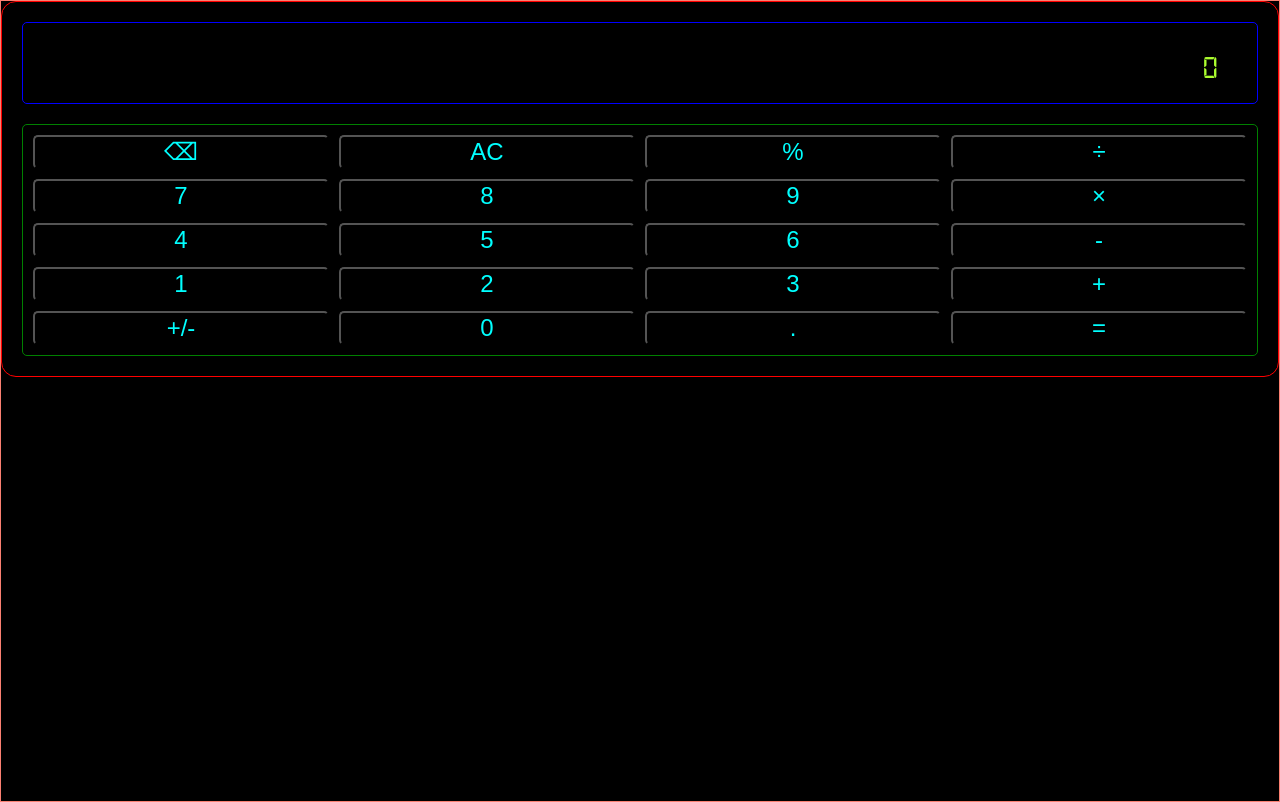
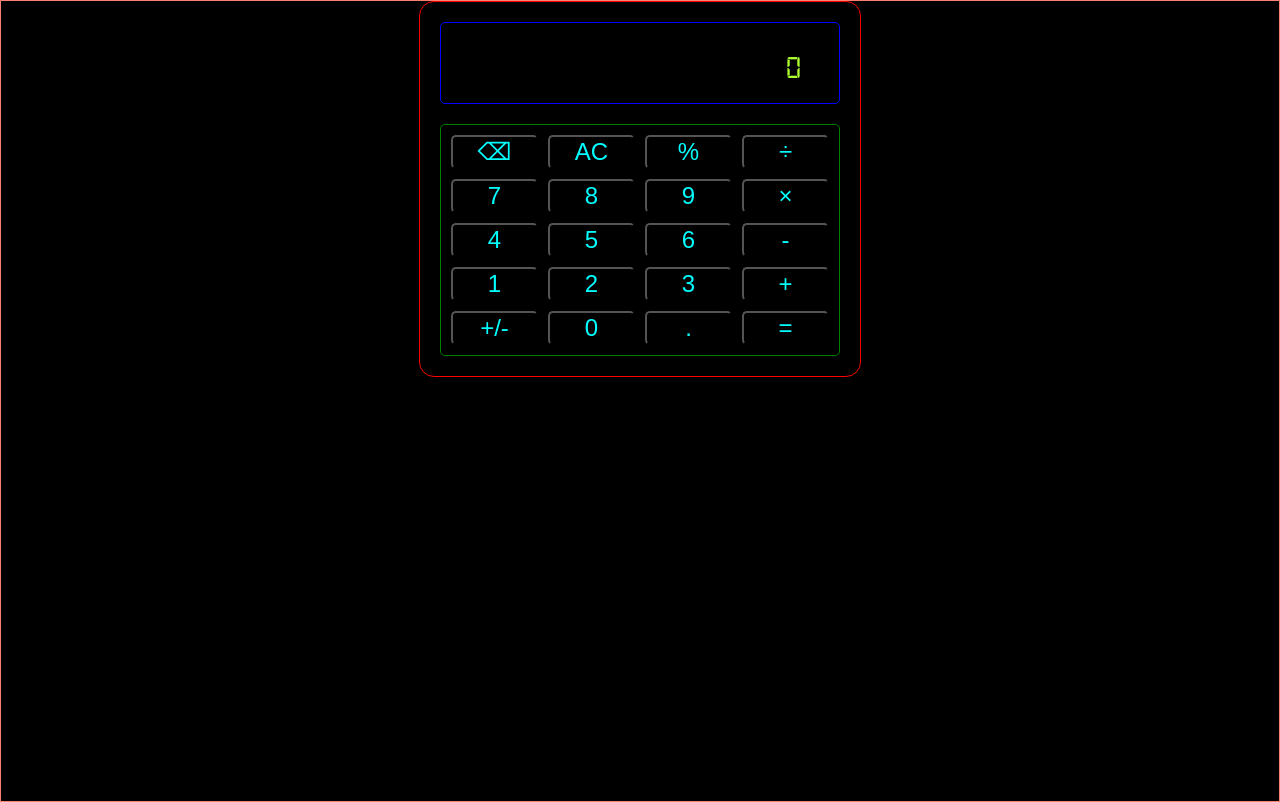
Before and after one commit to githubn00/calculator, a plain HTML site: page index.html in a window 1280 px wide. Drawn offline with Linux system fonts and the light colour scheme.

```diff
--- a/styles/styles.css
+++ b/styles/styles.css
@@ -32,7 +32,7 @@
     border-radius: 15px;
     border: 1px solid red;
     padding: 20px;
-    flex: auto;
+    flex: 0 1 auto;
     margin: auto;
 }
 
```
